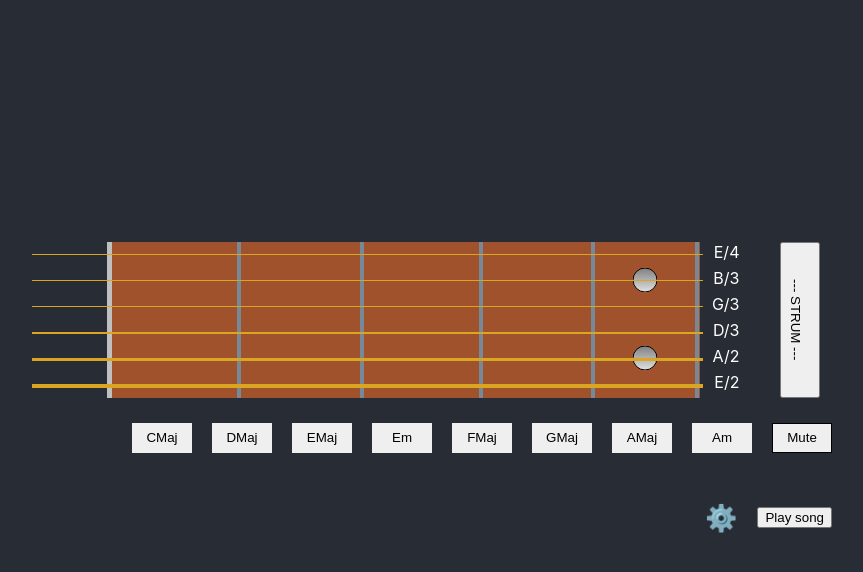
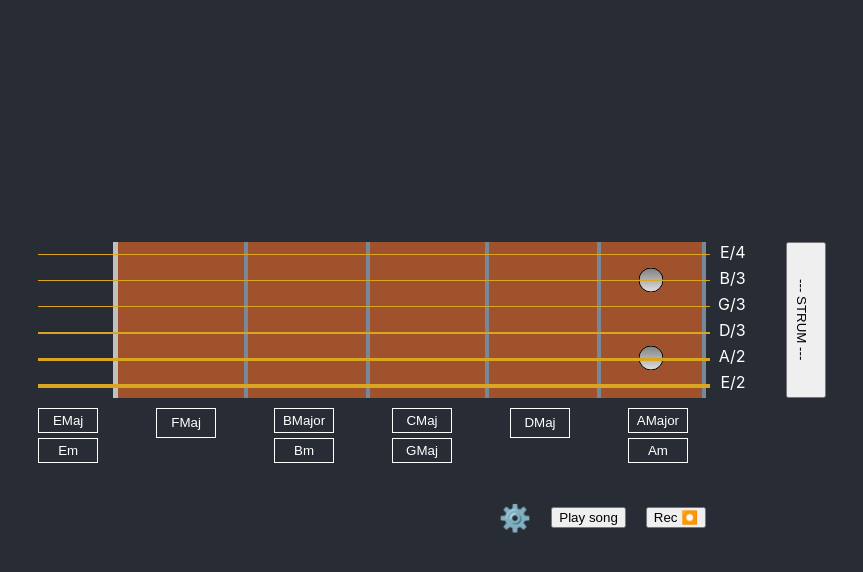
Before and after one commit to MichaelBieniek/fret-naught, a React (Create React App) app: page / in a window 1280 px wide. Both pictures are taken after a click on the button "Start". Shown: the top 572 px of the page, without its empty margins (168-1031 px from the left). Built offline with nearby package versions, Linux system fonts and the light colour scheme.

Commit message:
Saving songs

```diff
--- a/src/api/sound/index.js
+++ b/src/api/sound/index.js
@@ -29,7 +29,7 @@ const audioChannels = [
 
 export const playNote = async (note, string) => {
   const hz = noteToHz(note);
-  console.log(`Playing ${hz} Hz`);
+
   const audioContext = audioChannels[string];
   const oscillator = audioContext.createOscillator();
   const gain = audioContext.createGain();
--- /dev/null
+++ b/src/api/storage/local/index.js
@@ -0,0 +1,11 @@
+export const getByKey = function (key) {
+  return window.localStorage.getItem(key);
+};
+
+export const setByKey = function (key, value) {
+  return window.localStorage.setItem(key, value);
+};
+
+export const removeByKey = function (key) {
+  return window.localStorage.removeItem(key);
+};
--- a/src/components/Fretboard/Fret.js
+++ b/src/components/Fretboard/Fret.js
@@ -54,7 +54,7 @@ function Fret({ string, num, setFretPressed, isActive }) {
   const friendlyNote = getFriendlyNoteOnFret(string, num);
 
   function onPress() {
-    console.log(`Pressing fret: ${num} on ${string}`);
+    //console.log(`Pressing fret: ${num} on ${string}`);
     setFretPressed((x) => (x === num ? undefined : num));
   }
 
--- a/src/components/Fretboard/String.js
+++ b/src/components/Fretboard/String.js
@@ -88,9 +88,9 @@ function String({ openNote, isRinging, defaultFret = undefined }) {
   const thickness = calcMm2Pix(GUITAR_STRING_THICKNESS_MM[stringInd]);
 
   useEffect(() => {
-    if (isRinging && fretPressed >= 0) {
+    if (isRinging && parseInt(fretPressed) >= 0) {
       const note = getNoteOnFret(openNote, fretPressed);
-      console.log(`Ring: ${openNote} ${fretPressed}`);
+      //console.log(`Ring: ${openNote} ${fretPressed}`);
       playNote(note, stringInd);
     }
   }, [isRinging, fretPressed]);
@@ -100,7 +100,7 @@ function String({ openNote, isRinging, defaultFret = undefined }) {
       {FRETS.map((num) => (
         <Fret key={`${num}`} string={openNote} num={num} isActive={fretPressed === num} setFretPressed={setFretPressed} />
       ))}
-      <Wire thickness={thickness} isRinging={isRinging} />
+      <Wire thickness={thickness} isRinging={fretPressed >= 0 && isRinging} />
       <StringNoteLabel>{openNote}</StringNoteLabel>
     </Row>
   );
--- a/src/components/Fretboard/index.js
+++ b/src/components/Fretboard/index.js
@@ -87,10 +87,11 @@ const StrumBar = styled.button`
   }
 `;
 
-const Fretboard = ({ chord = [], autoStrum, beatTime }) => {
+const Fretboard = ({ chord = [], autoStrum, beatTime, recorder = () => {} }) => {
   const [isRinging, setRinging] = useState(false);
 
   function strum() {
+    recorder(chord, new Date().getTime());
     setRinging(true);
     setTimeout(() => setRinging(false), 50);
   }
--- a/src/components/Player/index.js
+++ b/src/components/Player/index.js
@@ -1,18 +1,22 @@
-import { useEffect, useState } from 'react';
+import { useEffect, useMemo, useState } from 'react';
 import styled from 'styled-components';
+import { getByKey, setByKey } from '../../api/storage/local';
 import Fretboard from '../Fretboard';
 
 const Container = styled.div`
+  position: relative;
   display: flex;
   flex-direction: column;
 `;
 
 const BarHorizontal = styled.div`
+  position: relative;
   display: flex;
   width: 100%;
   height: 60px;
   padding: 10px 0px;
   align-items: center;
+  margin-left: -120px;
   justify-content: ${(props) => (props.reverse ? 'flex-end' : 'flex-start')};
   flex-direction: ${(props) => (props.reverse ? 'row' : 'row')};
   * {
@@ -20,10 +24,20 @@ const BarHorizontal = styled.div`
   }
 `;
 
+const ChordColumn = styled.div`
+  height: 100%;
+  width: 100px;
+  display: flex;
+  flex-direction: column;
+`;
+
 const StyledButton = styled.button`
   width: 60px;
   height: 30px;
-  border: ${(props) => (props.amIPressed ? '1px solid' : '1px transparent')};
+  background-color: transparent;
+  border: ${(props) => (props.amIPressed ? '3px solid' : '1px solid')};
+  margin-bottom: 5px;
+  color: #fff;
 `;
 
 const X = undefined;
@@ -31,11 +45,39 @@ const O = 0;
 
 const Am = {
   chord_name: 'Am',
+  chord_pattern: [X, 0, 2, 2, 1, 0],
+};
+const AMajor = {
+  chord_name: 'AMajor',
   chord_pattern: [X, 0, 2, 2, 2, 0],
+};
+const Bm = {
+  chord_name: 'Bm',
+  chord_pattern: [2, 2, 4, 4, 3, 2],
+};
+const BMajor = {
+  chord_name: 'BMajor',
+  chord_pattern: [2, 2, 4, 4, 4, 2],
 };
 const Em = {
   chord_name: 'Em',
   chord_pattern: [0, 2, 2, 0, 0, 0],
+};
+const EMajor = {
+  chord_name: 'EMaj',
+  chord_pattern: [0, 2, 2, 1, 0, 0],
+};
+const FMaj = {
+  chord_name: 'FMaj',
+  chord_pattern: [1, 3, 3, 2, 1, 1],
+};
+const GMaj = {
+  chord_name: 'GMaj',
+  chord_pattern: [3, 2, 0, 0, 3, 3],
+};
+const CMaj = {
+  chord_name: 'CMaj',
+  chord_pattern: [X, 3, 2, 0, 1, 0],
 };
 const DMaj = {
   chord_name: 'DMaj',
@@ -45,33 +87,7 @@ const Mute = {
   chord_name: 'Mute',
   chord_pattern: [X, X, X, X, X],
 };
-
-const CHORDS_LIST = [
-  {
-    chord_name: 'CMaj',
-    chord_pattern: [X, 3, 2, 0, 1, 0],
-  },
-  DMaj,
-  {
-    chord_name: 'EMaj',
-    chord_pattern: [0, 2, 2, 1, 0, 0],
-  },
-  Em,
-  {
-    chord_name: 'FMaj',
-    chord_pattern: [1, 3, 3, 2, 1, 1],
-  },
-  {
-    chord_name: 'GMaj',
-    chord_pattern: [3, 2, 0, 0, 3, 3],
-  },
-  {
-    chord_name: 'AMaj',
-    chord_pattern: [X, 0, 2, 2, 1, 0],
-  },
-  Am,
-  Mute,
-];
+const END_SENTINEL = [-1, -1, -1, -1, -1];
 
 const ChordButton = ({ children, amIPressed, heyIamPressed }) => {
   return (
@@ -93,34 +109,127 @@ function _genMeSong(progression, quarterTime, setCurrentChord) {
   };
 }
 
-const SONG1_VERSE = [Am, Am, Em, Em, DMaj, DMaj, Am, Am, Am, Am, Em, Em, DMaj, DMaj];
+function _genMeSong2(progression, setCurrentChord) {
+  if (!progression || !progression.length) {
+    throw new Error('No song');
+  }
+  let offset = progression[0].beatTime;
+  let beatPointer = 0;
+  const progressionTimed = progression.map((chord) => ({ ...chord, beatTime: chord.beatTime - offset }));
+  return () => {
+    for (const beat of progressionTimed) {
+      const { chord_name, chord_pattern, beatTime } = beat;
+      console.log(`🎼 ${beatTime}: ${chord_name}`);
+      setTimeout(() => setCurrentChord(beat), beatTime);
+    }
+  };
+}
+
+const SONG1_VERSE = [Am, Am, Em, Em, DMaj, DMaj, Am, Am, Am, Am, Em, Em, DMaj, DMaj, Am];
 const SONG1 = [...SONG1_VERSE];
 
 function Player() {
   const [currentChord, setCurrentChord] = useState(Mute);
   const { chord_name, chord_pattern, beatTime } = currentChord;
   const [playTime, setPlayTime] = useState(undefined);
+  const [isRecording, setRecording] = useState(false);
 
   useEffect(() => {
     // play something!
     if (playTime) {
-      _genMeSong(SONG1, 900, setCurrentChord)();
+      let recordedSong = JSON.parse(getByKey('recorded_song'));
+      if (!recordedSong) {
+        _genMeSong(SONG1, 900, setCurrentChord)();
+      } else {
+        _genMeSong2(recordedSong, setCurrentChord)();
+      }
     }
   }, [playTime]);
 
+  const recorder = useMemo(() => {
+    if (isRecording) {
+      const strumArray = [];
+
+      strumArray.push({ ...Mute, beatTime: new Date().getTime() });
+
+      // ah yes, closures. A function with memory!
+      // and it returns its thoughts with each call
+      function recorderFunc(chord, time) {
+        console.log('recorder being called', chord, time);
+        if (chord === END_SENTINEL) {
+          console.log('stop recording', strumArray);
+          setByKey('recorded_song', JSON.stringify(strumArray));
+          return strumArray;
+        }
+        strumArray.push({ chord_name: '?', chord_pattern: chord, beatTime: time });
+      }
+      return recorderFunc;
+    }
+  }, [isRecording]);
+
   return (
     <Container>
-      <Fretboard chord={chord_pattern} autoStrum={true} beatTime={beatTime} />
+      <Fretboard chord={chord_pattern} autoStrum={true} beatTime={beatTime} recorder={recorder} />
       <BarHorizontal title={'Buckets matching root note to fret?'}>
-        {CHORDS_LIST.map((chord) => (
-          <ChordButton amIPressed={chord.chord_name === chord_name} heyIamPressed={() => setCurrentChord(chord)}>
-            {chord.chord_name}
+        <ChordColumn>
+          <ChordButton amIPressed={EMajor.chord_name === chord_name} heyIamPressed={() => setCurrentChord(EMajor)}>
+            {EMajor.chord_name}
           </ChordButton>
-        ))}
+          <ChordButton amIPressed={Em.chord_name === chord_name} heyIamPressed={() => setCurrentChord(Em)}>
+            {Em.chord_name}
+          </ChordButton>
+        </ChordColumn>
+        <ChordColumn>
+          <ChordButton amIPressed={FMaj.chord_name === chord_name} heyIamPressed={() => setCurrentChord(FMaj)}>
+            {FMaj.chord_name}
+          </ChordButton>
+        </ChordColumn>
+        <ChordColumn>
+          <ChordButton amIPressed={BMajor.chord_name === chord_name} heyIamPressed={() => setCurrentChord(BMajor)}>
+            {BMajor.chord_name}
+          </ChordButton>
+          <ChordButton amIPressed={Bm.chord_name === chord_name} heyIamPressed={() => setCurrentChord(Bm)}>
+            {Bm.chord_name}
+          </ChordButton>
+        </ChordColumn>
+        <ChordColumn>
+          <ChordButton amIPressed={CMaj.chord_name === chord_name} heyIamPressed={() => setCurrentChord(CMaj)}>
+            {CMaj.chord_name}
+          </ChordButton>
+          <ChordButton amIPressed={GMaj.chord_name === chord_name} heyIamPressed={() => setCurrentChord(GMaj)}>
+            {GMaj.chord_name}
+          </ChordButton>
+        </ChordColumn>
+        <ChordColumn>
+          <ChordButton amIPressed={DMaj.chord_name === chord_name} heyIamPressed={() => setCurrentChord(DMaj)}>
+            {DMaj.chord_name}
+          </ChordButton>
+        </ChordColumn>
+        <ChordColumn>
+          <ChordButton amIPressed={AMajor.chord_name === chord_name} heyIamPressed={() => setCurrentChord(AMajor)}>
+            {AMajor.chord_name}
+          </ChordButton>
+          <ChordButton amIPressed={Am.chord_name === chord_name} heyIamPressed={() => setCurrentChord(Am)}>
+            {Am.chord_name}
+          </ChordButton>
+        </ChordColumn>
       </BarHorizontal>
       <BarHorizontal reverse>
         <span>⚙️</span>
         <button onClick={() => setPlayTime(new Date().getTime())}>Play song</button>
+        <button
+          onClick={() =>
+            setRecording((wasRecording) => {
+              if (wasRecording) {
+                // time to save
+                recorder(END_SENTINEL, new Date().getTime());
+              }
+              return !wasRecording;
+            })
+          }
+        >
+          {isRecording ? 'Stop ⏹️' : ' Rec ⏺️'}
+        </button>
       </BarHorizontal>
     </Container>
   );
```
